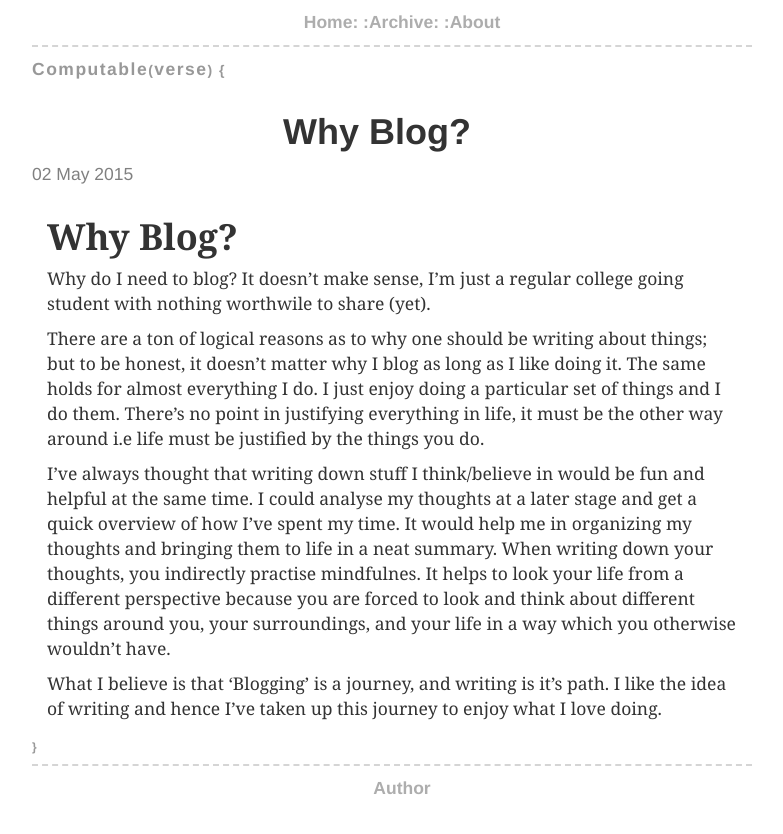
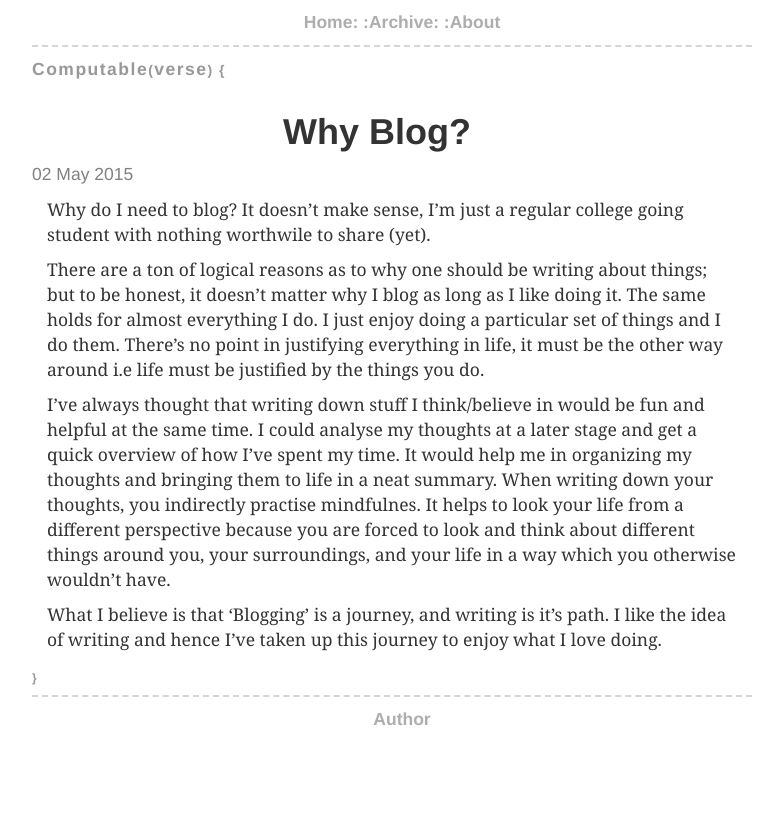
Before and after one commit to ACidDrinkeR/lol.github.io, a Jekyll site: the page built from _posts/2015-05-02-why-blog.md, in a window 1280 px wide. Shown: the top 834 px of the page, without its empty margins (263-1046 px from the left). Built offline with Jekyll 4.4.1, drawn with Linux system fonts in a browser that asks for light colours.

Commit message:
Update 2015-05-02-why-blog.md

```diff
--- a/_posts/2015-05-02-why-blog.md
+++ b/_posts/2015-05-02-why-blog.md
@@ -4,10 +4,9 @@ title: Why Blog?
 date: 2015-05-02
 ---
 
-# Why Blog?
 Why do I need to blog? It doesn't make sense, I'm just a regular college going student with nothing worthwile to share (yet).
 
-There are a ton of logical reasons as to why one should be writing about things; but to be honest, it doesn't matter why I blog as long as I like doing it. The same holds for almost everything I do. I just enjoy doing a particular set of things and I do them. There's no point in justifying everything in life, it must be the other way around i.e life must be justified by the things you do.
+There are a ton of logical reasons as to why one should be writing about things; but to be honest, it doesn't matter why I blog as long as I like doing it. <!--more-->The same holds for almost everything I do. I just enjoy doing a particular set of things and I do them. There's no point in justifying everything in life, it must be the other way around i.e life must be justified by the things you do.
 
 I've always thought that writing down stuff I think/believe in would be fun and helpful at the same time. I could analyse my thoughts at a later stage and get a quick overview of how I've spent my time. It would help me in organizing my thoughts and bringing them to life in a neat summary. When writing down your thoughts, you indirectly practise mindfulnes. It helps to look your life from a different perspective because you are forced to look and think about different things around you, your surroundings, and your life in a way which you otherwise wouldn't have.
 
```
